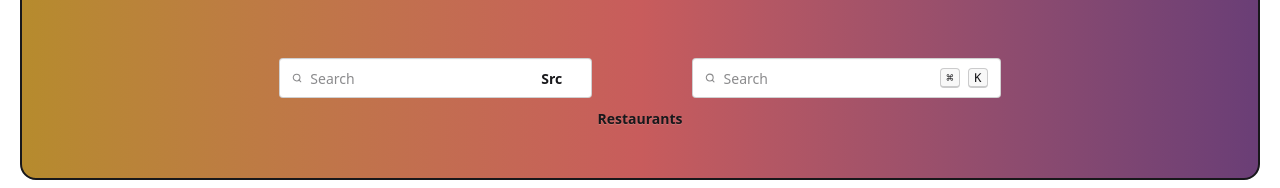
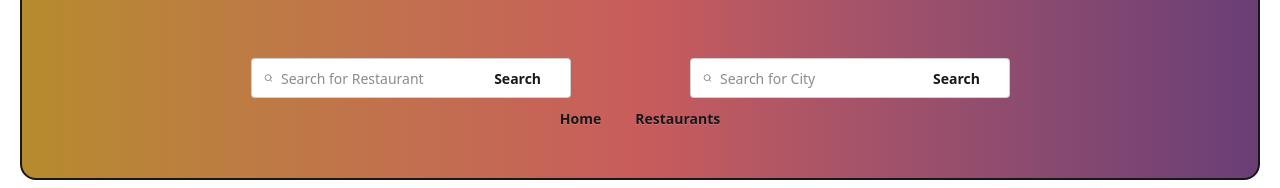
Before and after one commit to Arokh-web/yelp-exercise, a React (Vite) app: page / in a window 1280 px wide. Shown: the part 303-491 px from the top of the page. Built offline with nearby package versions, Linux system fonts and the light colour scheme; no server answers.

Commit message:
last commit

```diff
--- a/src/App.jsx
+++ b/src/App.jsx
@@ -11,14 +11,33 @@ import Imprint from "./pages/Imprint";
 import AboutUs from "./pages/Aboutus";
 import Contact from "./pages/Contact";
 import FullRestaurants from "./pages/FullRestaurants";
+import { useState, useEffect } from "react";
 
 function App() {
+  const [restaurants, setRestaurants] = useState([]);
+  const [searchResult, setSearchResults] = useState(null);
+
+  useEffect(() => {
+    fetch("https://fakestoreapi.com/products")
+      .then((response) => response.json())
+      .then((data) => {
+        setRestaurants(data);
+        console.log("Restaurants", data);
+      });
+  }, []);
+
   return (
     <div>
       <Router>
+        <Header restaurants={restaurants} setter={setSearchResults} />
         {/* ROUTES */}
         <Routes>
-          <Route path="/" element={<Home />} />
+          <Route
+            path="/"
+            element={
+              <Home searchResult={searchResult} restaurants={restaurants} />
+            }
+          />
           <Route path="/restaurantdetails" element={<RestaurantDetails />} />
           <Route path="/searchresult" element={<SearchResult />} />
           <Route path="/imprint" element={<Imprint />} />
--- a/src/components/FindSearchBar.jsx
+++ b/src/components/FindSearchBar.jsx
@@ -38,10 +38,10 @@ const FindSearchBar = ({ data, setter }) => {
           onChange={(e) => setUserInput(e.target.value)}
           type="search"
           className="grow"
-          placeholder="Search"
+          placeholder="Search for Restaurant"
         />
         <button onClick={handleSearch} className="btn btn-ghost">
-          Src
+          Search
         </button>
       </label>
     </div>
--- a/src/components/Header.jsx
+++ b/src/components/Header.jsx
@@ -18,7 +18,7 @@ const Header = ({ restaurants, setter }) => {
         </div>
         <div className="flex items-center justify-center space-x-25">
           <FindSearchBar data={restaurants} setter={setter} />
-          <NearSearchBar />
+          <NearSearchBar data={restaurants} setter={setter} />
         </div>
         <MenuBar />
       </header>
--- a/src/components/MenuBar.jsx
+++ b/src/components/MenuBar.jsx
@@ -4,6 +4,9 @@ import { Link } from "react-router-dom";
 const MenuBar = () => {
   return (
     <div>
+      <button className="btn btn-ghost">
+        <Link to="/">Home</Link>
+      </button>
       <button className="btn btn-ghost">
         <Link to="fullrestaurants">Restaurants</Link>
       </button>
--- a/src/components/NearSearchBar.jsx
+++ b/src/components/NearSearchBar.jsx
@@ -1,6 +1,19 @@
 import React from "react";
+import { useState } from "react";
 
-const NearSearchBar = () => {
+const NearSearchBar = ({ data, setter }) => {
+  const [results, setResults] = useState([]);
+  const [userInput, setUserInput] = useState("");
+
+  const handleSearch = (e) => {
+    const dataTest = data.filter((item) => {
+      return item.category.toLowerCase().includes(userInput.toLowerCase());
+    });
+
+    setter(dataTest);
+    console.log(dataTest);
+  };
+
   return (
     <div>
       <label className="input">
@@ -20,9 +33,16 @@ const NearSearchBar = () => {
             <path d="m21 21-4.3-4.3"></path>
           </g>
         </svg>
-        <input type="search" className="grow" placeholder="Search" />
-        <kbd className="kbd kbd-sm">⌘</kbd>
-        <kbd className="kbd kbd-sm">K</kbd>
+        <input
+          value={userInput}
+          onChange={(e) => setUserInput(e.target.value)}
+          type="search"
+          className="grow"
+          placeholder="Search for City"
+        />
+        <button onClick={handleSearch} className="btn btn-ghost">
+          Search
+        </button>
       </label>
     </div>
   );
--- a/src/pages/FullRestaurants.jsx
+++ b/src/pages/FullRestaurants.jsx
@@ -7,7 +7,7 @@ const FullRestaurants = ({ restaurants }) => {
   return (
     <div className="container mx-auto p-4">
       <p className="text-4xl font-mono m-7">Full List of Restaurants</p>
-      <FilterBar />
+      <FilterBar restaurants={restaurants}/>
       {restaurants &&
         restaurants.map((restaurant, id) => {
           return <RestaurantCard key={id} restaurant={restaurant} />;
--- a/src/pages/Home.jsx
+++ b/src/pages/Home.jsx
@@ -4,22 +4,9 @@ import FullRestaurants from "./FullRestaurants";
 import Header from "../components/Header";
 import { useState, useEffect } from "react";
 
-const Home = () => {
-  const [restaurants, setRestaurants] = useState([]);
-  const [searchResult, setSearchResults] = useState(null);
-
-  useEffect(() => {
-    fetch("https://fakestoreapi.com/products")
-      .then((response) => response.json())
-      .then((data) => {
-        setRestaurants(data);
-        console.log("Restaurants", data);
-      });
-  }, []);
-
+const Home = ({ searchResult, restaurants }) => {
   return (
     <div>
-      <Header restaurants={restaurants} setter={setSearchResults} />
       {searchResult ? (
         <FullRestaurants restaurants={searchResult} />
       ) : (
--- a/src/pages/SearchResult.jsx
+++ b/src/pages/SearchResult.jsx
@@ -2,9 +2,6 @@ import React from "react";
 import RestaurantCard from "../components/RestaurantCard";
 
 const SearchResult = () => {
-
-
-
   return (
     <div className="container mx-auto p-4">
       <p className="text-4xl font-mono m-7">Search Results</p>
```
